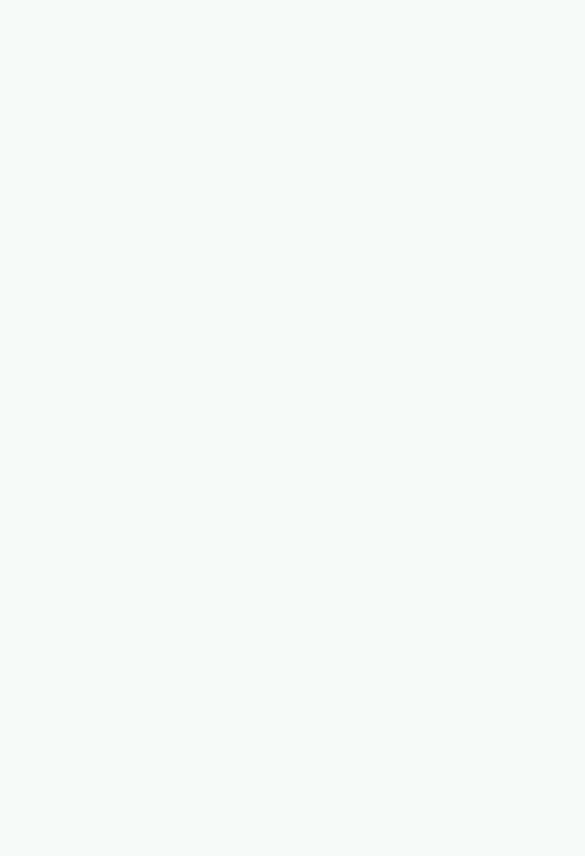
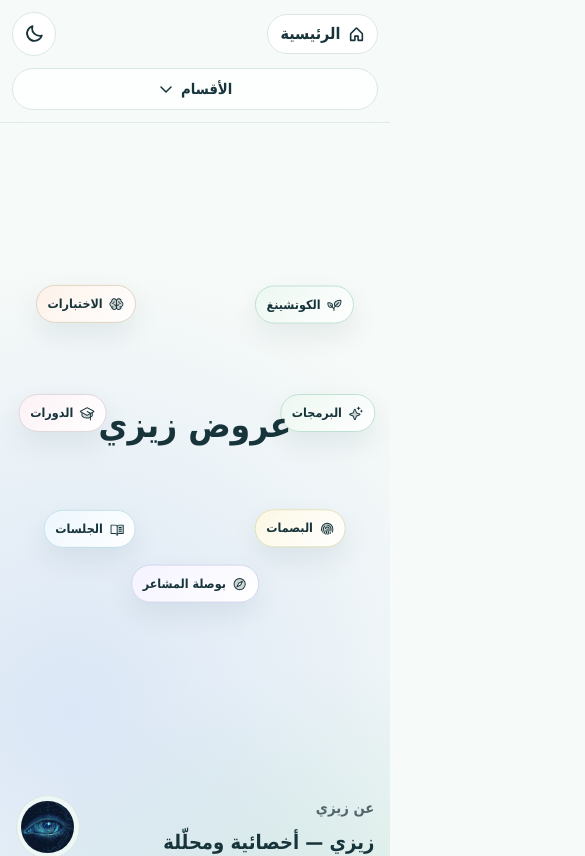
Before and after one commit to amina23aks/zizi-offers, a Next.js app: page / in a window 390 px wide. Shown: the top 856 px of the page, 585 px wide, since content can reach past the window. Built offline with nearby package versions, Linux system fonts and the light colour scheme.

Commit message:
Restore hero and fix Etho carousel controls

```diff
--- a/src/app/globals.css
+++ b/src/app/globals.css
@@ -66,6 +66,7 @@
 }
 
 html {
+  direction: ltr;
   scroll-behavior: smooth;
   scroll-padding-top: calc(var(--header-height) + 20px);
   overflow-x: clip;
@@ -73,10 +74,16 @@
 
 body {
   min-width: 320px;
+  direction: ltr;
   overflow-x: hidden;
   background: var(--background);
   color: var(--foreground);
   font-family: Cairo, Tahoma, Arial, "Segoe UI", sans-serif;
+}
+
+.site-header,
+.site-main {
+  direction: rtl;
 }
 
 a,
@@ -1597,42 +1604,30 @@
 
 @media (max-width: 899px) {
   .home-hero {
-    min-height: auto;
+    min-height: 620px;
     padding-top: 2rem;
-    align-content: center;
-    gap: 1.2rem;
   }
 
   .hero-bubble-field {
-    position: relative;
-    inset: auto;
-    order: 2;
-    display: grid;
     width: min(100%, 390px);
-    height: auto;
-    grid-template-columns: repeat(2, minmax(0, 1fr));
-    gap: 0.65rem;
-    overflow: clip;
-    transform: none;
+    height: 430px;
   }
 
   .category-bubble {
-    position: relative;
-    inset: auto;
-    min-width: 0;
     min-height: 38px;
     padding: 0.5rem 0.66rem;
     font-size: 0.82rem;
-    transform: none;
-    animation: none;
-  }
-
-  .category-bubble:nth-child(7) {
-    grid-column: 1 / -1;
-  }
+  }
+
+  .category-bubble:nth-child(1) { --bubble-x: -98px; --bubble-y: -132px; }
+  .category-bubble:nth-child(2) { --bubble-x: 96px; --bubble-y: -132px; }
+  .category-bubble:nth-child(3) { --bubble-x: -132px; --bubble-y: -32px; }
+  .category-bubble:nth-child(4) { --bubble-x: 132px; --bubble-y: -32px; }
+  .category-bubble:nth-child(5) { --bubble-x: -104px; --bubble-y: 92px; }
+  .category-bubble:nth-child(6) { --bubble-x: 104px; --bubble-y: 92px; }
+  .category-bubble:nth-child(7) { --bubble-x: 0px; --bubble-y: 152px; }
 
   .home-title-wrap {
-    order: 1;
     max-width: 270px;
   }
 
@@ -1704,6 +1699,8 @@
     height: 15px;
   }
 
+  .category-bubble:nth-child(3) { --bubble-x: -118px; }
+  .category-bubble:nth-child(4) { --bubble-x: 118px; }
 }
 
 /* Latest corrections: contained mobile layout, centered hero and swipe rows. */
@@ -2766,7 +2763,7 @@
   padding-block: 0.5rem;
   will-change: transform;
   transform: translateX(calc(-1 * var(--fan-shift, 0px)));
-  transition: transform 180ms linear;
+  transition: transform 150ms ease-out;
 }
 
 .fan-track.is-running {
@@ -2775,7 +2772,44 @@
 
 .fan-track.is-dragging {
   transform: translateX(calc(-1 * var(--fan-shift, 0px)));
-  transition-duration: 0ms;
+  transition: none;
+}
+
+.fan-control-button {
+  width: 42px;
+  min-width: 42px;
+  min-height: 42px;
+  padding-inline: 0;
+  border-color: color-mix(in srgb, var(--brand-blue) 24%, var(--border));
+  background: color-mix(in srgb, var(--surface) 92%, transparent);
+  color: var(--brand-blue);
+}
+
+.fan-control-button:hover {
+  border-color: color-mix(in srgb, var(--brand-green) 38%, var(--brand-blue));
+  background: color-mix(in srgb, var(--brand-green) 14%, var(--surface));
+  color: var(--brand-blue);
+}
+
+.fan-control-button:focus-visible {
+  outline: 3px solid color-mix(in srgb, var(--brand-green) 36%, transparent);
+  outline-offset: 3px;
+}
+
+.fan-control-button:active {
+  transform: translateY(1px) scale(0.98);
+}
+
+.dark .fan-control-button {
+  border-color: color-mix(in srgb, var(--brand-green) 30%, var(--border));
+  background: color-mix(in srgb, var(--surface-soft) 78%, transparent);
+  color: var(--brand-green);
+}
+
+.dark .fan-control-button:hover {
+  border-color: color-mix(in srgb, var(--brand-green) 55%, var(--border));
+  background: color-mix(in srgb, var(--brand-blue) 20%, var(--surface));
+  color: var(--brand-green);
 }
 
 .fan-card,
@@ -3496,43 +3530,3 @@
     padding-bottom: 3.75rem;
   }
 }
-
-@media (max-width: 899px) {
-  .home-hero {
-    min-height: auto;
-    grid-template-rows: auto auto;
-  }
-
-  .home-title-wrap {
-    grid-row: auto;
-  }
-
-  .hero-bubble-field {
-    position: relative;
-    inset: auto;
-    left: auto;
-    right: auto;
-    display: grid;
-    width: min(100%, 390px);
-    max-width: 100%;
-    height: auto;
-    grid-template-columns: repeat(2, minmax(0, 1fr));
-    gap: 0.65rem;
-    overflow: clip;
-    transform: none;
-  }
-
-  .category-bubble {
-    position: relative;
-    inset: auto;
-    left: auto;
-    right: auto;
-    min-width: 0;
-    transform: none;
-    animation: none;
-  }
-
-  .category-bubble:nth-child(7) {
-    grid-column: 1 / -1;
-  }
-}
--- a/src/app/layout.tsx
+++ b/src/app/layout.tsx
@@ -1,10 +1,15 @@
-import type { Metadata } from "next";
+import type { Metadata, Viewport } from "next";
 import { SiteHeader } from "@/components/site-header";
 import "./globals.css";
 
 export const metadata: Metadata = {
   title: "عروض زيزي",
   description: "عروض زيزي للاختبارات والجلسات والكوتشينغ والدورات.",
+};
+
+export const viewport: Viewport = {
+  width: "device-width",
+  initialScale: 1,
 };
 
 export default function RootLayout({ children }: LayoutProps<"/">) {
--- a/src/components/ui/card-fan-carousel.tsx
+++ b/src/components/ui/card-fan-carousel.tsx
@@ -46,6 +46,8 @@
     startX: number;
     startY: number;
     lastX: number;
+    lastTime: number;
+    velocity: number;
     isHorizontal: boolean;
   } | null>(null);
 
@@ -206,14 +208,20 @@
   }, []);
 
   const onPointerDown = (event: PointerEvent<HTMLDivElement>) => {
+    clearResumeTimer();
+    previousTime.current = null;
+    setTemporaryPaused(true);
     pauseBriefly(2200);
     dragMoved.current = false;
+    trackRef.current?.classList.add("is-dragging");
     setIsDragging(true);
     dragging.current = {
       pointerId: event.pointerId,
       startX: event.clientX,
       startY: event.clientY,
       lastX: event.clientX,
+      lastTime: event.timeStamp,
+      velocity: 0,
       isHorizontal: false,
     };
   };
@@ -231,13 +239,24 @@
     if (!drag.isHorizontal) return;
     event.preventDefault();
     const delta = event.clientX - drag.lastX;
+    const elapsed = Math.max(16, event.timeStamp - drag.lastTime);
     drag.lastX = event.clientX;
+    drag.lastTime = event.timeStamp;
+    drag.velocity = delta / elapsed;
     if (Math.abs(delta) > 1) dragMoved.current = true;
     syncOffset(offsetRef.current - delta);
   };
 
   const endDrag = () => {
+    const drag = dragging.current;
+    if (drag?.isHorizontal) {
+      const distance = repeatDistance.current;
+      const step = distance > 0 && loopingItems.length ? distance / loopingItems.length : 190;
+      const momentum = Math.max(-step * 1.25, Math.min(step * 1.25, -drag.velocity * 220));
+      if (Math.abs(momentum) > 10) syncOffset(offsetRef.current + momentum);
+    }
     dragging.current = null;
+    trackRef.current?.classList.remove("is-dragging");
     setIsDragging(false);
     pauseBriefly(1800);
     window.setTimeout(() => {
@@ -330,16 +349,16 @@
       </div>
 
       <div className="fan-controls">
-        <button type="button" className="secondary-action" onClick={() => move(-1)}>
+        <button type="button" className="secondary-action fan-control-button" onClick={() => move(1)}>
           <CaretRight size={18} weight="bold" />
-          <span className="sr-only">السابق</span>
+          <span className="sr-only">اليمين</span>
         </button>
         <div className="fan-current">
           <strong>{activeItem.name}</strong>
           <span>{loopingItems.length ? currentIndex + 1 : 0} / {loopingItems.length}</span>
         </div>
-        <button type="button" className="primary-action small-action" onClick={() => move(1)}>
-          <span className="sr-only">التالي</span>
+        <button type="button" className="secondary-action fan-control-button" onClick={() => move(-1)}>
+          <span className="sr-only">اليسار</span>
           <CaretLeft size={18} weight="bold" />
         </button>
       </div>
```
